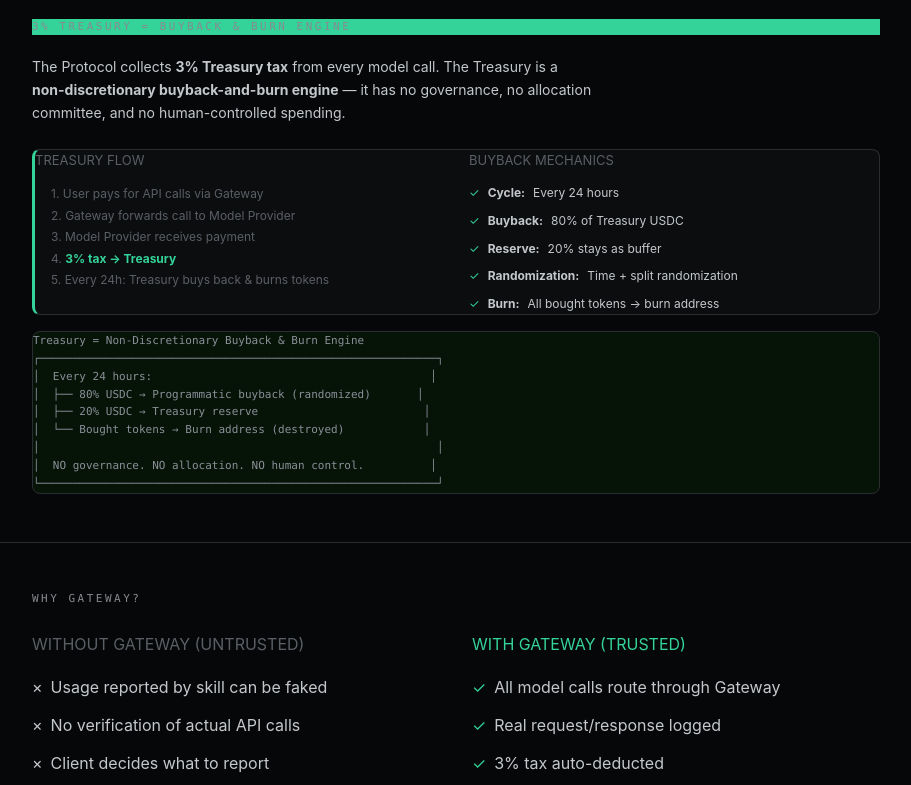
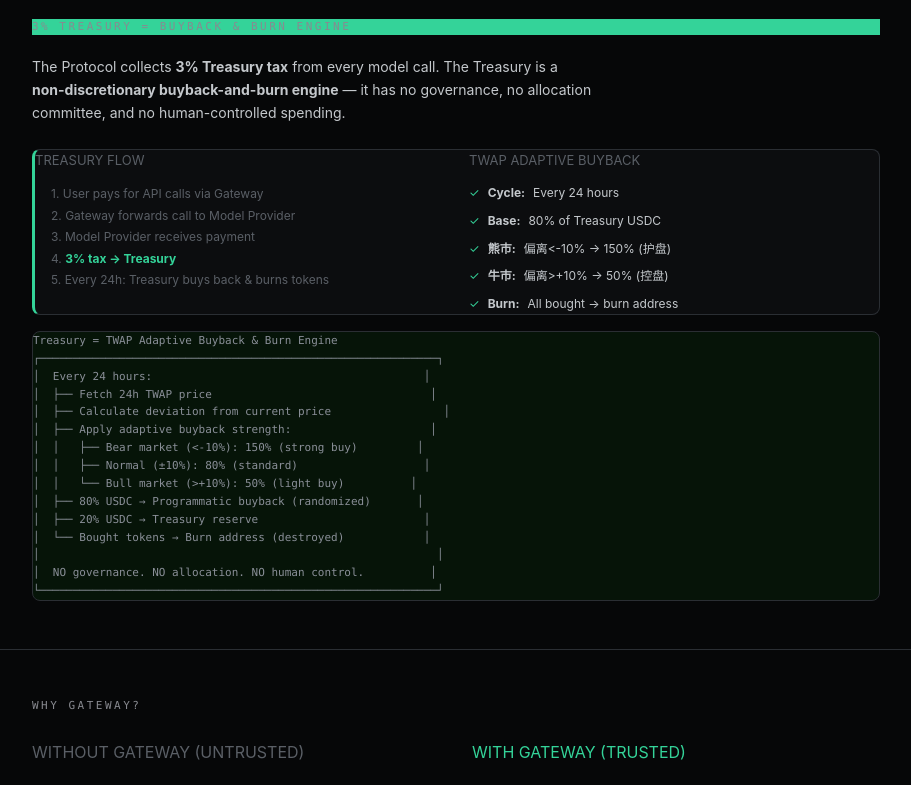
Before and after one commit to rogerwu188/clawfarm-site, a Next.js app: page /install in a window 1280 px wide. Shown: the part 606-1391 px from the top of the page, without its empty margins (184-1095 px from the left). Built offline with nearby package versions, Linux system fonts and the light colour scheme.

Commit message:
Add TWAP adaptive buyback mechanism - bear/bull market adjustment

```diff
--- a/app/install/page.tsx
+++ b/app/install/page.tsx
@@ -58,13 +58,13 @@ export default function Install() {
                 </ol>
               </div>
               <div>
-                <p className="section-text" style={{color:'var(--text-dim)', marginBottom:'12px', fontSize:'13px'}}>BUYBACK MECHANICS</p>
+                <p className="section-text" style={{color:'var(--text-dim)', marginBottom:'12px', fontSize:'13px'}}>TWAP ADAPTIVE BUYBACK</p>
                 <ul className="section-text space-y-2" style={{fontSize:'12px'}}>
                   <li style={{display:'flex', gap:'8px'}}><span style={{color:'var(--green)'}}>✓</span> <strong>Cycle:</strong> Every 24 hours</li>
-                  <li style={{display:'flex', gap:'8px'}}><span style={{color:'var(--green)'}}>✓</span> <strong>Buyback:</strong> 80% of Treasury USDC</li>
-                  <li style={{display:'flex', gap:'8px'}}><span style={{color:'var(--green)'}}>✓</span> <strong>Reserve:</strong> 20% stays as buffer</li>
-                  <li style={{display:'flex', gap:'8px'}}><span style={{color:'var(--green)'}}>✓</span> <strong>Randomization:</strong> Time + split randomization</li>
-                  <li style={{display:'flex', gap:'8px'}}><span style={{color:'var(--green)'}}>✓</span> <strong>Burn:</strong> All bought tokens → burn address</li>
+                  <li style={{display:'flex', gap:'8px'}}><span style={{color:'var(--green)'}}>✓</span> <strong>Base:</strong> 80% of Treasury USDC</li>
+                  <li style={{display:'flex', gap:'8px'}}><span style={{color:'var(--green)'}}>✓</span> <strong>熊市:</strong> 偏离&lt;-10% → 150% (护盘)</li>
+                  <li style={{display:'flex', gap:'8px'}}><span style={{color:'var(--green)'}}>✓</span> <strong>牛市:</strong> 偏离&gt;+10% → 50% (控盘)</li>
+                  <li style={{display:'flex', gap:'8px'}}><span style={{color:'var(--green)'}}>✓</span> <strong>Burn:</strong> All bought → burn address</li>
                 </ul>
               </div>
             </div>
@@ -72,9 +72,15 @@ export default function Install() {
 
           <div className="panel mt-4" style={{backgroundColor:'rgba(0,255,0,0.05)'}}>
             <pre className="text-[11px] text-[#8a8f98] font-mono leading-relaxed overflow-x-auto">
-{`Treasury = Non-Discretionary Buyback & Burn Engine
+{`Treasury = TWAP Adaptive Buyback & Burn Engine
 ┌────────────────────────────────────────────────────────────┐
-│  Every 24 hours:                                          │
+│  Every 24 hours:                                         │
+│  ├── Fetch 24h TWAP price                                 │
+│  ├── Calculate deviation from current price                 │
+│  ├── Apply adaptive buyback strength:                     │
+│  │   ├── Bear market (<-10%): 150% (strong buy)         │
+│  │   ├── Normal (±10%): 80% (standard)                   │
+│  │   └── Bull market (>+10%): 50% (light buy)          │
 │  ├── 80% USDC → Programmatic buyback (randomized)       │
 │  ├── 20% USDC → Treasury reserve                         │
 │  └── Bought tokens → Burn address (destroyed)            │
--- a/app/masterpool/page.tsx
+++ b/app/masterpool/page.tsx
@@ -219,13 +219,14 @@ export default function Pool() {
           <div className="panel mt-6" style={{borderLeft:'3px solid var(--green)'}}>
             <div className="grid-2" style={{gap:'24px', gridTemplateColumns:'repeat(2, 1fr)'}}>
               <div>
-                <p className="section-text" style={{color:'var(--text-dim)', marginBottom:'12px', fontSize:'13px'}}>BUYBACK MECHANICS</p>
+                <p className="section-text" style={{color:'var(--text-dim)', marginBottom:'12px', fontSize:'13px'}}>TWAP ADAPTIVE BUYBACK</p>
                 <ul style={{fontSize:'12px', color:'var(--text-dim)', paddingLeft:'16px', lineHeight:'1.8'}}>
                   <li>• Cycle: Every 24 hours</li>
-                  <li>• Buyback: 80% of Treasury USDC</li>
-                  <li>• Reserve: 20% stays as buffer</li>
+                  <li>• Base: 80% of Treasury USDC</li>
+                  <li>• Bear market (&lt;-10%): 150% buyback (support price)</li>
+                  <li>• Normal (±10%): 80% buyback</li>
+                  <li>• Bull market (>+10%): 50% buyback (cap price)</li>
                   <li>• Randomization: Time + split randomization</li>
-                  <li>• Price protection: TWAP deviation</li>
                 </ul>
               </div>
               <div>
--- a/app/whitepaper/page.tsx
+++ b/app/whitepaper/page.tsx
@@ -193,14 +193,16 @@ R_i(net) = R_i(gross) - T_i`}
         <div className="max-w-4xl mx-auto px-6">
           <div className="section-tag">7. Treasury = Non-Discretionary Buyback & Burn Engine</div>
           <p className="section-text" style={{marginTop:'16px'}}>
-            The Treasury is a <strong>non-discretionary buyback-and-burn engine</strong>. It has no governance, no allocation committee, and no human-controlled spending. Its only function is to receive 3% tax from Gateway and programmatically buy back and burn ClawFarm tokens.
+            The Treasury is a <strong>non-discretionary TWAP-adaptive buyback-and-burn engine</strong>. It has no governance, no allocation committee, and no human-controlled spending. Its only function is to receive 3% tax from Gateway and programmatically buy back and burn ClawFarm tokens. The buyback strength adapts to market conditions based on TWAP deviation.
           </p>
           <div className="panel mt-4">
             <div className="panel-row"><span className="panel-label">Treasury Tax</span><span className="panel-value">3% of billed usage</span></div>
             <div className="panel-row"><span className="panel-label">Revenue Asset</span><span className="panel-value">USDC</span></div>
             <div className="panel-row"><span className="panel-label">Buyback Cycle</span><span className="panel-value">Every 24 hours</span></div>
-            <div className="panel-row"><span className="panel-label">Buyback Amount</span><span className="panel-value">80% of Treasury USDC</span></div>
-            <div className="panel-row"><span className="panel-label">Reserve</span><span className="panel-value">20% buffer</span></div>
+            <div className="panel-row"><span className="panel-label">TWAP Period</span><span className="panel-value">24 hours</span></div>
+            <div className="panel-row"><span className="panel-label">Bear (&lt;-10%)</span><span className="panel-value">150% buyback</span></div>
+            <div className="panel-row"><span className="panel-label">Normal (±10%)</span><span className="panel-value">80% buyback</span></div>
+            <div className="panel-row"><span className="panel-label">Bull (>+10%)</span><span className="panel-value">50% buyback</span></div>
             <div className="panel-row"><span className="panel-label">Burn</span><span className="panel-value">All bought tokens → burn address</span></div>
             <div className="panel-row"><span className="panel-label">Governance</span><span className="panel-value" style={{color:'var(--red)'}}>NONE</span></div>
           </div>
```
